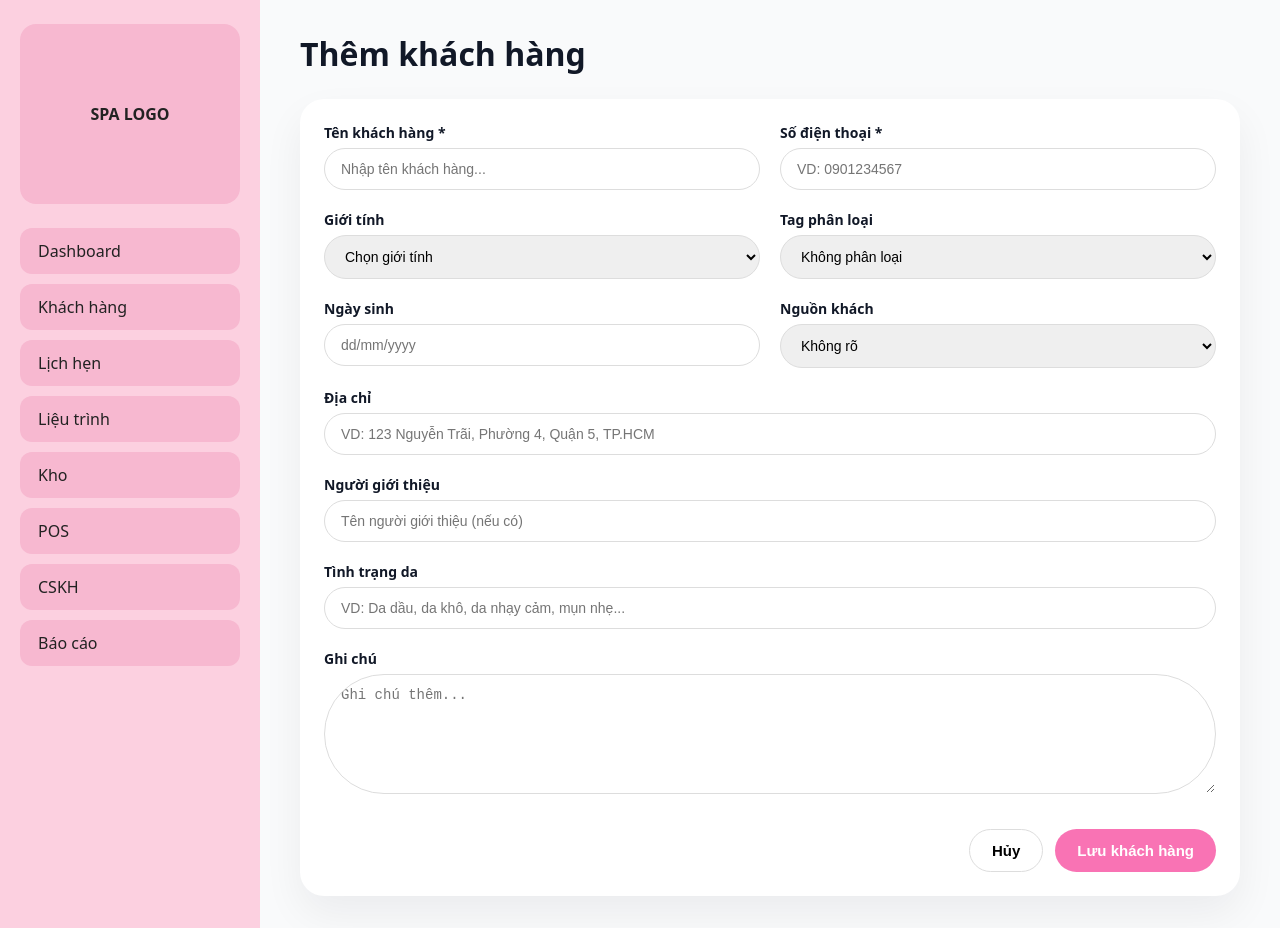
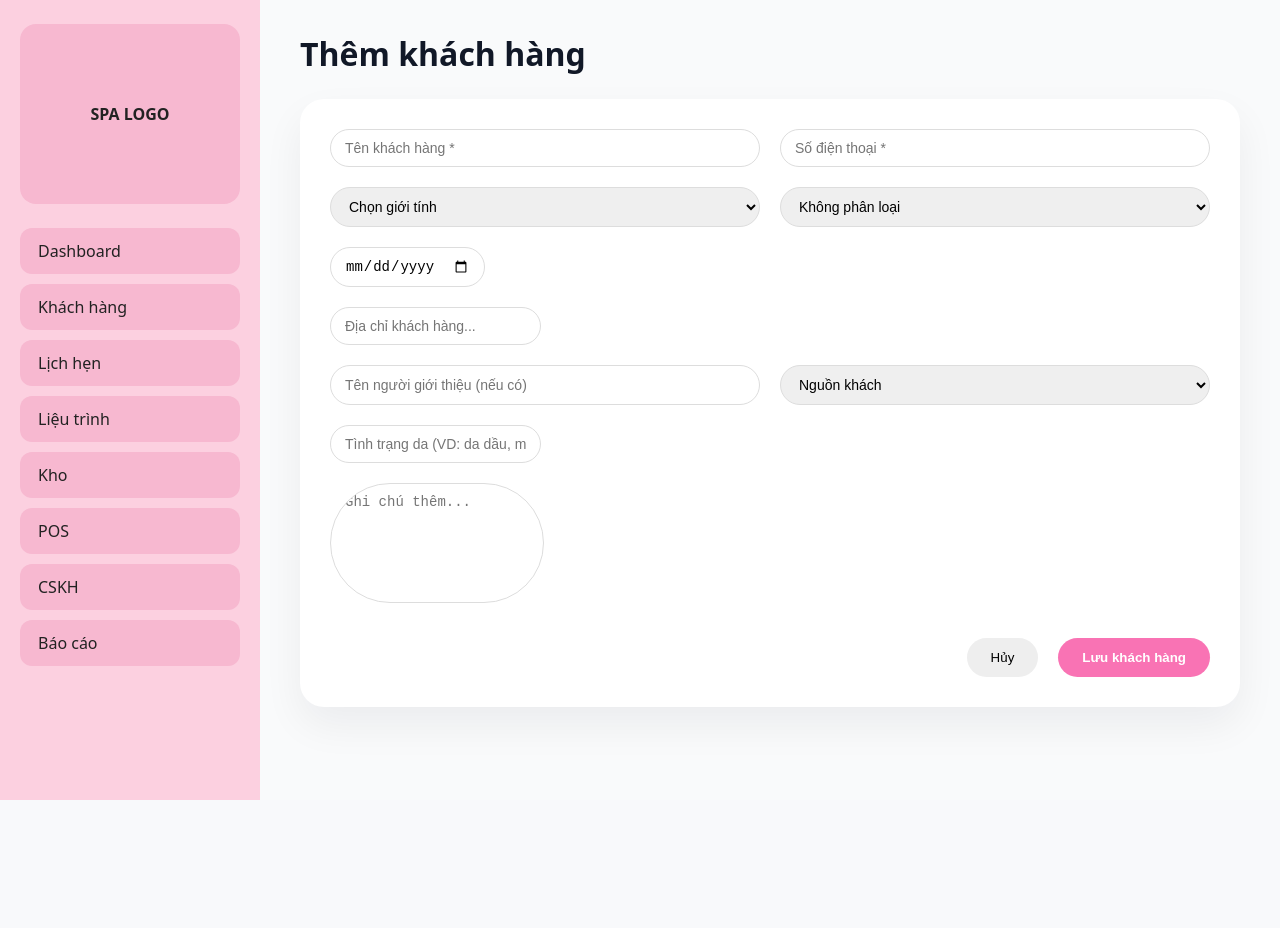
Before and after one commit to conlele0201/erp-spa, a Next.js app: page /khach-hang/them in a window 1280 px wide. After the commit the page ends 800 px from the top, so only its background shows below. Built offline with nearby package versions, Linux system fonts and the light colour scheme.

Commit message:
Update them.js

```diff
--- a/pages/khach-hang/them.js
+++ b/pages/khach-hang/them.js
@@ -1,6 +1,62 @@
 // pages/khach-hang/them.js
+import { useState } from "react";
+import { useRouter } from "next/router";
+import { supabase } from "../../supabaseClient";
 
-export default function ThemKhachHangPage() {
+export default function ThemKhachHang() {
+  const router = useRouter();
+
+  const [form, setForm] = useState({
+    name: "",
+    phone: "",
+    gender: "",
+    tag: "",
+    birthday: "",
+    address: "",
+    source: "",
+    referrer: "",
+    skin_condition: "",
+    notes: "",
+  });
+
+  const handleChange = (e) => {
+    setForm({
+      ...form,
+      [e.target.name]: e.target.value,
+    });
+  };
+
+  const saveCustomer = async () => {
+    if (!form.name || !form.phone) {
+      alert("Tên khách hàng và số điện thoại là bắt buộc!");
+      return;
+    }
+
+    const { error } = await supabase.from("customers").insert({
+      name: form.name,
+      phone: form.phone,
+      gender: form.gender,
+      tag: form.tag,
+      birthday: form.birthday || null,
+      address: form.address,
+      source: form.source,
+      referrer: form.referrer,
+      skin_condition: form.skin_condition,
+      notes: form.notes,
+      total_spent: 0,
+      visits: 0,
+      last_visit: null,
+    });
+
+    if (error) {
+      console.log(error);
+      alert("Lỗi khi lưu khách hàng!");
+    } else {
+      alert("Đã lưu khách hàng!");
+      router.push("/khach-hang");
+    }
+  };
+
   return (
     <div>
       <h1 style={{ fontSize: 32, fontWeight: 700, marginBottom: 24 }}>
@@ -10,158 +66,148 @@ export default function ThemKhachHangPage() {
       <div
         style={{
           background: "#fff",
+          padding: 30,
           borderRadius: 24,
-          padding: 24,
           boxShadow: "0 18px 40px rgba(15,23,42,0.06)",
-          maxWidth: 1200,
-          margin: "0 auto",
         }}
       >
-        {/* Hàng 1: Tên khách + SĐT */}
+        {/* --- Dòng 1: Tên + SĐT --- */}
         <div style={{ display: "flex", gap: 20, marginBottom: 20 }}>
-          <div style={{ flex: 1 }}>
-            <label style={label}>Tên khách hàng *</label>
-            <input placeholder="Nhập tên khách hàng..." style={input} />
-          </div>
-
-          <div style={{ flex: 1 }}>
-            <label style={label}>Số điện thoại *</label>
-            <input placeholder="VD: 0901234567" style={input} />
-          </div>
-        </div>
-
-        {/* Hàng 2: Giới tính + Tag */}
-        <div style={{ display: "flex", gap: 20, marginBottom: 20 }}>
-          <div style={{ flex: 1 }}>
-            <label style={label}>Giới tính</label>
-            <select style={input}>
-              <option>Chọn giới tính</option>
-              <option>Nữ</option>
-              <option>Nam</option>
-              <option>Khác</option>
-            </select>
-          </div>
-
-          <div style={{ flex: 1 }}>
-            <label style={label}>Tag phân loại</label>
-            <select style={input}>
-              <option>Không phân loại</option>
-              <option>VIP</option>
-              <option>Khách mới</option>
-              <option>Khách quen</option>
-              <option>Khách tiềm năng</option>
-            </select>
-          </div>
-        </div>
-
-        {/* Hàng 3: Ngày sinh + Nguồn khách */}
-        <div style={{ display: "flex", gap: 20, marginBottom: 20 }}>
-          <div style={{ flex: 1 }}>
-            <label style={label}>Ngày sinh</label>
-            <input placeholder="dd/mm/yyyy" style={input} />
-          </div>
-
-          <div style={{ flex: 1 }}>
-            <label style={label}>Nguồn khách</label>
-            <select style={input}>
-              <option>Không rõ</option>
-              <option>Facebook</option>
-              <option>TikTok</option>
-              <option>Zalo</option>
-              <option>Đi ngang qua</option>
-              <option>Giới thiệu</option>
-            </select>
-          </div>
-        </div>
-
-        {/* Hàng 4: ĐỊA CHỈ — NEW!!! */}
-        <div style={{ marginBottom: 20 }}>
-          <label style={label}>Địa chỉ</label>
           <input
-            placeholder="VD: 123 Nguyễn Trãi, Phường 4, Quận 5, TP.HCM"
+            name="name"
+            placeholder="Tên khách hàng *"
+            value={form.name}
+            onChange={handleChange}
+            style={input}
+          />
+          <input
+            name="phone"
+            placeholder="Số điện thoại *"
+            value={form.phone}
+            onChange={handleChange}
             style={input}
           />
         </div>
 
-        {/* Hàng 5: Người giới thiệu */}
-        <div style={{ marginBottom: 20 }}>
-          <label style={label}>Người giới thiệu</label>
-          <input placeholder="Tên người giới thiệu (nếu có)" style={input} />
+        {/* --- Dòng 2: Giới tính + Tag --- */}
+        <div style={{ display: "flex", gap: 20, marginBottom: 20 }}>
+          <select name="gender" value={form.gender} onChange={handleChange} style={input}>
+            <option value="">Chọn giới tính</option>
+            <option value="Nam">Nam</option>
+            <option value="Nữ">Nữ</option>
+            <option value="Khác">Khác</option>
+          </select>
+
+          <select name="tag" value={form.tag} onChange={handleChange} style={input}>
+            <option value="">Không phân loại</option>
+            <option value="VIP">VIP</option>
+            <option value="Khách mới">Khách mới</option>
+            <option value="Khách quen">Khách quen</option>
+          </select>
         </div>
 
-        {/* Hàng 6: Tình trạng da */}
+        {/* --- Ngày sinh --- */}
         <div style={{ marginBottom: 20 }}>
-          <label style={label}>Tình trạng da</label>
           <input
-            placeholder="VD: Da dầu, da khô, da nhạy cảm, mụn nhẹ..."
+            type="date"
+            name="birthday"
+            value={form.birthday}
+            onChange={handleChange}
             style={input}
           />
         </div>
 
-        {/* Hàng cuối: Ghi chú */}
-        <div style={{ marginBottom: 30 }}>
-          <label style={label}>Ghi chú</label>
-          <textarea
-            placeholder="Ghi chú thêm..."
-            style={{
-              ...input,
-              height: 120,
-              resize: "vertical",
-            }}
+        {/* --- Địa chỉ --- */}
+        <div style={{ marginBottom: 20 }}>
+          <input
+            name="address"
+            placeholder="Địa chỉ khách hàng..."
+            value={form.address}
+            onChange={handleChange}
+            style={input}
           />
         </div>
 
-        {/* Nút Lưu + Hủy */}
-        <div
-          style={{
-            display: "flex",
-            justifyContent: "flex-end",
-            gap: 12,
-            marginTop: 20,
-          }}
-        >
-          <button style={btnCancel}>Hủy</button>
-          <button style={btnPrimary}>Lưu khách hàng</button>
+        {/* --- Người giới thiệu + Nguồn khách --- */}
+        <div style={{ display: "flex", gap: 20, marginBottom: 20 }}>
+          <input
+            name="referrer"
+            placeholder="Tên người giới thiệu (nếu có)"
+            value={form.referrer}
+            onChange={handleChange}
+            style={input}
+          />
+
+          <select name="source" value={form.source} onChange={handleChange} style={input}>
+            <option value="">Nguồn khách</option>
+            <option value="Facebook">Facebook</option>
+            <option value="TikTok">TikTok</option>
+            <option value="Google">Google</option>
+            <option value="Người quen">Người quen</option>
+            <option value="Không rõ">Không rõ</option>
+          </select>
+        </div>
+
+        {/* --- Tình trạng da --- */}
+        <div style={{ marginBottom: 20 }}>
+          <input
+            name="skin_condition"
+            placeholder="Tình trạng da (VD: da dầu, mụn nhẹ...)"
+            value={form.skin_condition}
+            onChange={handleChange}
+            style={input}
+          />
+        </div>
+
+        {/* --- Ghi chú --- */}
+        <textarea
+          name="notes"
+          placeholder="Ghi chú thêm..."
+          value={form.notes}
+          onChange={handleChange}
+          style={{ ...input, height: 120, resize: "none" }}
+        ></textarea>
+
+        {/* --- Nút --- */}
+        <div style={{ display: "flex", justifyContent: "flex-end", marginTop: 30, gap: 20 }}>
+          <button
+            onClick={() => router.push("/khach-hang")}
+            style={{
+              padding: "12px 24px",
+              borderRadius: 999,
+              background: "#eee",
+              border: "none",
+              cursor: "pointer",
+            }}
+          >
+            Hủy
+          </button>
+
+          <button
+            onClick={saveCustomer}
+            style={{
+              padding: "12px 24px",
+              borderRadius: 999,
+              background: "#f973b4",
+              color: "#fff",
+              fontWeight: 600,
+              border: "none",
+              cursor: "pointer",
+            }}
+          >
+            Lưu khách hàng
+          </button>
         </div>
       </div>
     </div>
   );
 }
 
-/* STYLE CHUẨN */
-const label = {
-  display: "block",
-  marginBottom: 6,
-  fontSize: 14,
-  fontWeight: 600,
-};
-
 const input = {
-  width: "100%",
-  padding: "12px 16px",
+  flex: 1,
+  padding: "10px 14px",
   borderRadius: 999,
   border: "1px solid #ddd",
   outline: "none",
   fontSize: 14,
 };
-
-const btnPrimary = {
-  padding: "12px 22px",
-  borderRadius: 999,
-  border: "none",
-  background: "#f973b4",
-  color: "#fff",
-  fontSize: 15,
-  fontWeight: 700,
-  cursor: "pointer",
-};
-
-const btnCancel = {
-  padding: "12px 22px",
-  borderRadius: 999,
-  border: "1px solid #ddd",
-  background: "#fff",
-  fontSize: 15,
-  fontWeight: 600,
-  cursor: "pointer",
-};
```
